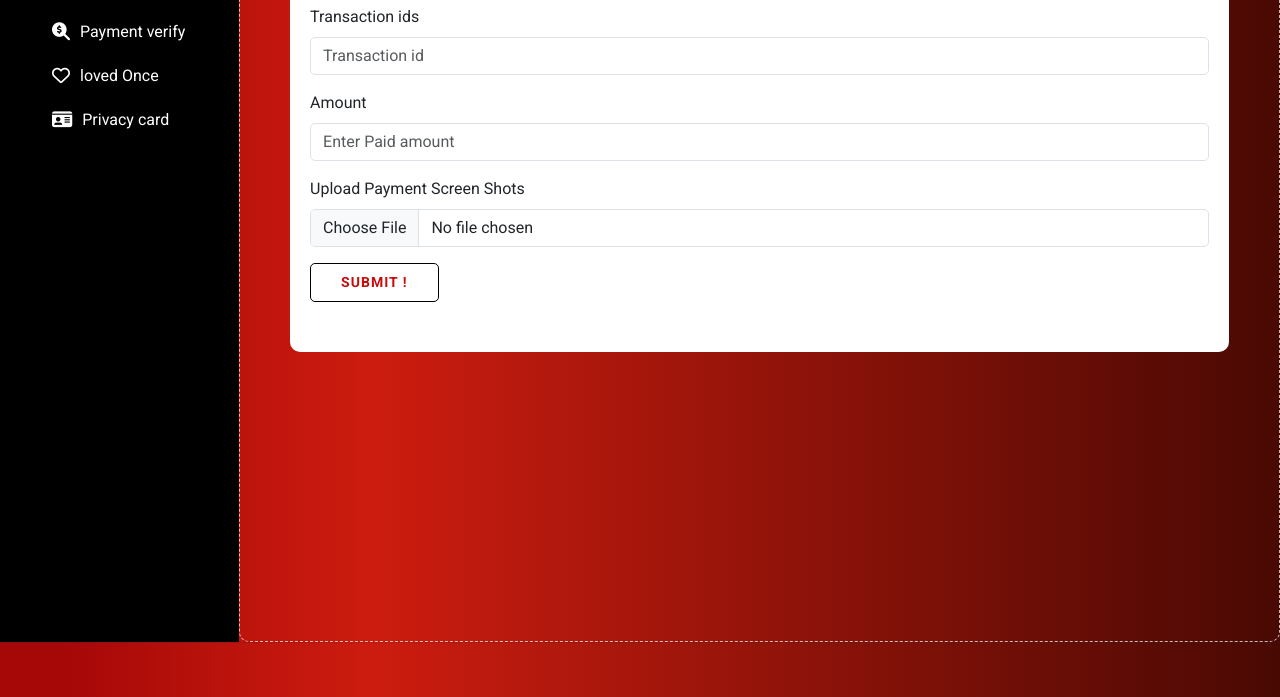
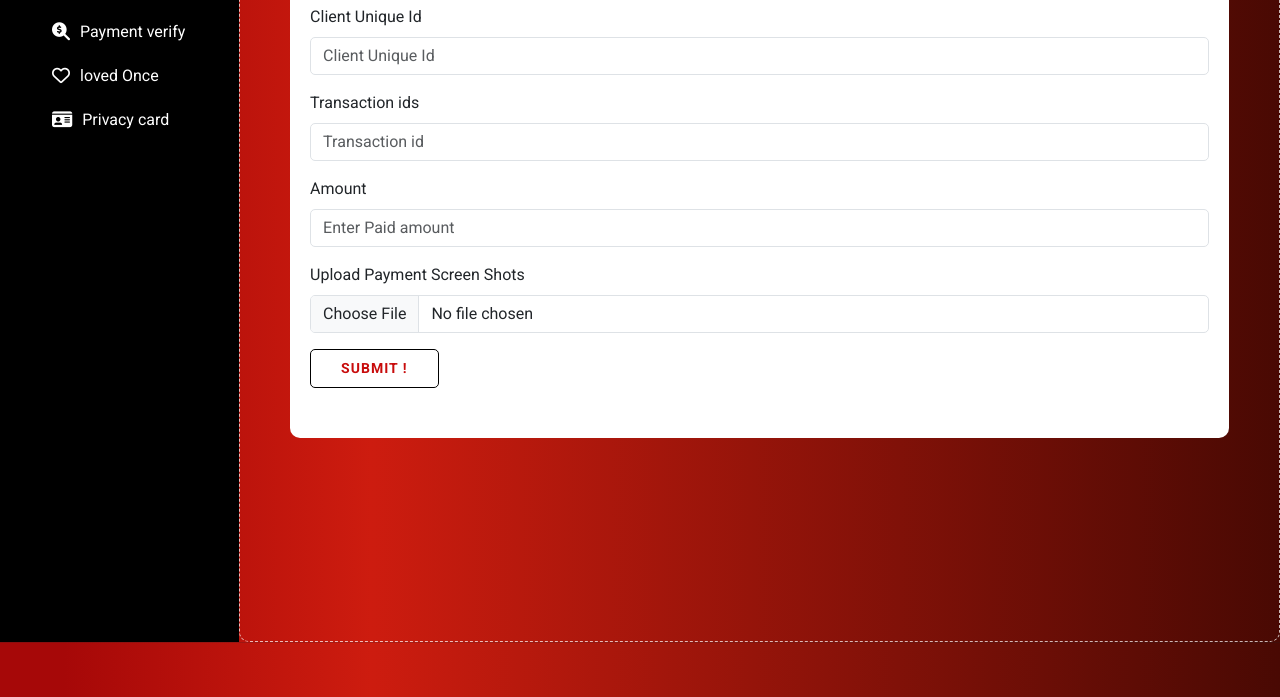
Before and after one commit to vishup96/Lover-Match, a plain HTML site: page verify_payment.html in a window 1280 px wide. Shown: the part 226-923 px from the top of the page. Drawn offline with Linux system fonts and the light colour scheme.

Commit message:
css update

```diff
--- a/assets/css/main.css
+++ b/assets/css/main.css
@@ -3018,4 +3018,5 @@ section.verification-form h2 {
 .pv-card {
   padding: 20px;
   box-shadow: inset 1px 1px 4px 3px #0000001f;
-}
+  margin-bottom: 10px;
+}
--- a/verify_payment.html
+++ b/verify_payment.html
@@ -75,6 +75,12 @@
 
                 <h2 class="mb-4">Verify Your Payment</h2>
                 <form>
+
+                  <div class="mb-3">
+                    <label for="name" class="form-label">Client Unique Id</label>
+                    <input type="text" class="form-control" id="name" placeholder="Client Unique Id" required="">
+                  </div>
+
                     <!-- Name -->
                     <div class="mb-3">
                         <label for="name" class="form-label">Transaction ids</label>
```
Also changed, not shown: dwallet.html (+1 -1 lines).
